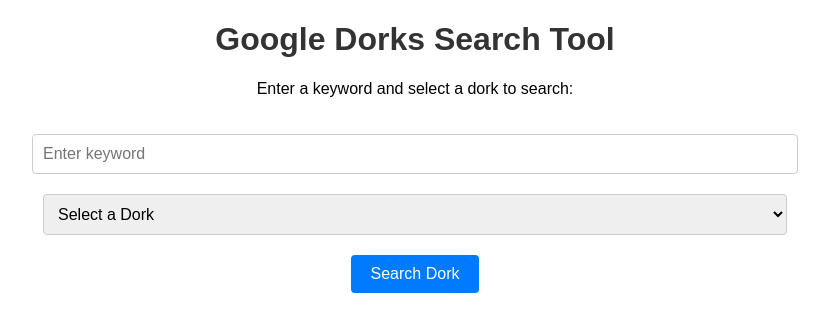
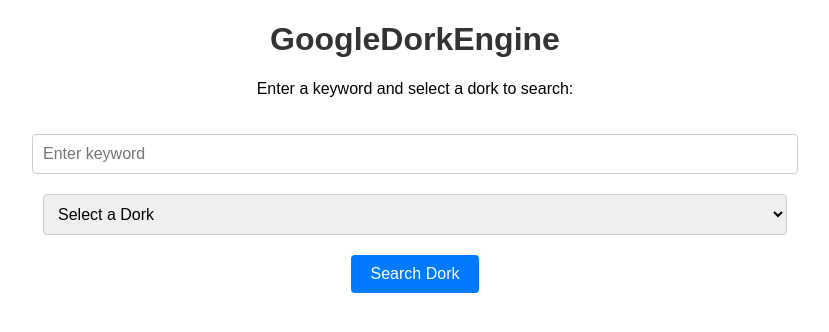
Before and after one commit to HumayunShariarHimu/GoogleDorkEngine, a plain HTML site: page index.html in a window 1280 px wide. Shown: the whole page, without its empty margins (225-1054 px from the left). Drawn offline with Linux system fonts and the light colour scheme.

Commit message:
Update index.html

```diff
--- a/index.html
+++ b/index.html
@@ -41,7 +41,7 @@
     </style>
 </head>
 <body>
-    <h1>Google Dorks Search Tool</h1>
+    <h1>GoogleDorkEngine</h1>
     <p>Enter a keyword and select a dork to search:</p>
     <input type="text" id="dorkKeyword" placeholder="Enter keyword">
     <br>
```
